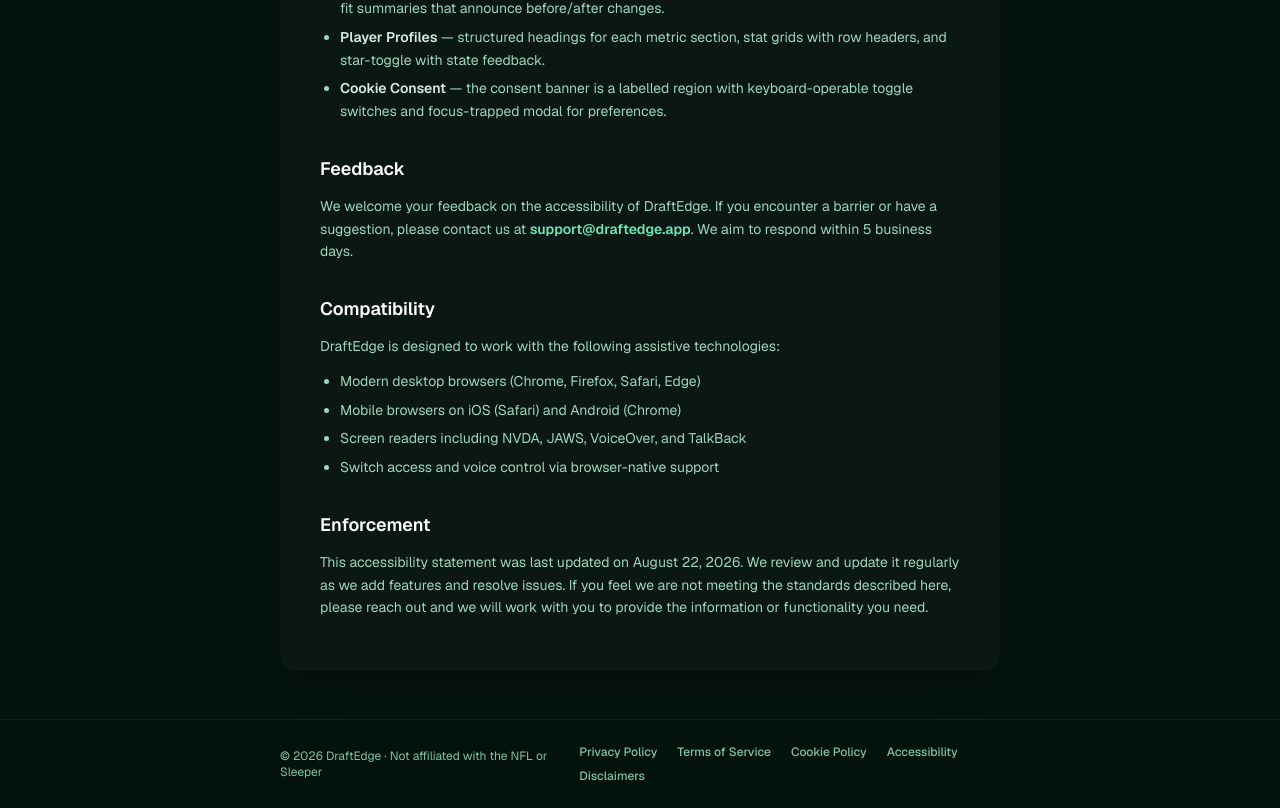
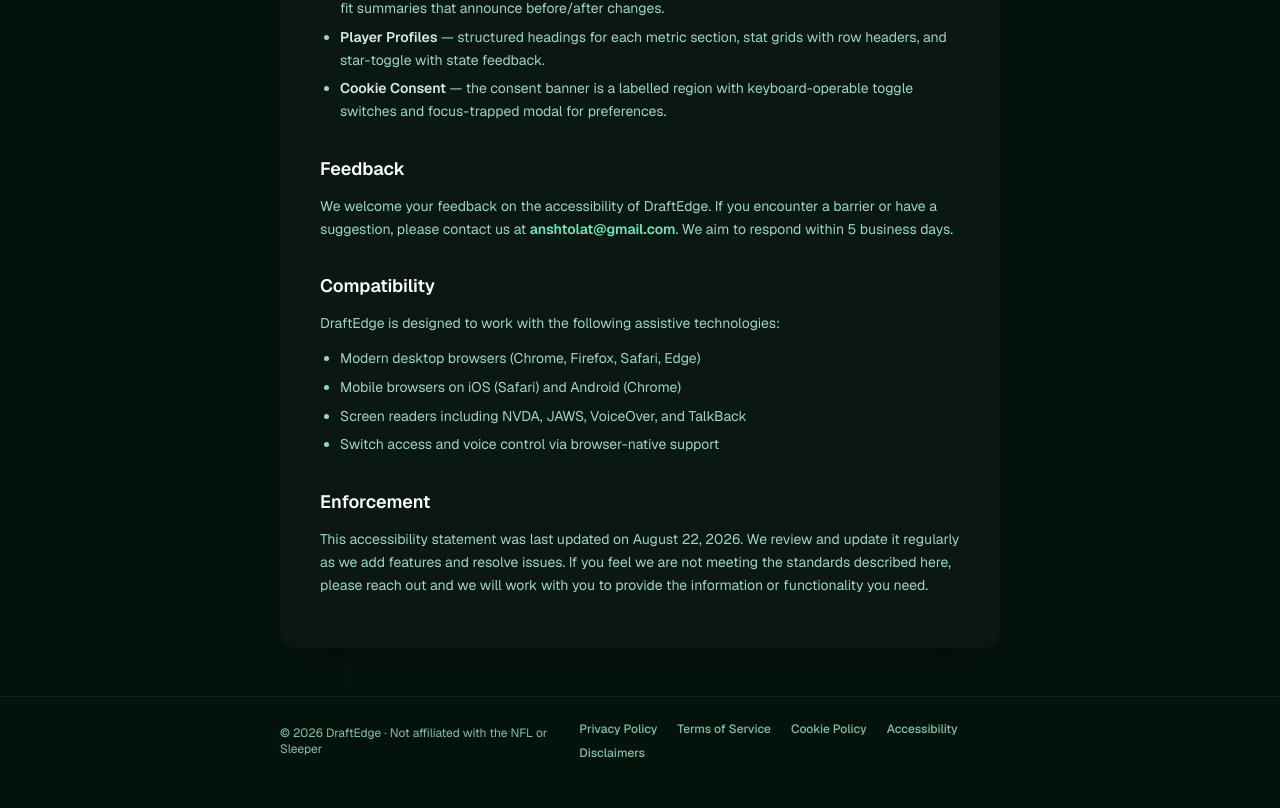
Before and after one commit to DeadPandaCoding/draftedge, a Next.js app: page /accessibility in a window 1280 px wide. Shown: the part 1513-2321 px from the top of the page. After the commit the page ends 2298 px from the top, so only its background shows below. Built offline with nearby package versions, Linux system fonts and the light colour scheme; no server answers.

Commit message:
Update public contact email

```diff
--- a/app/accessibility/page.tsx
+++ b/app/accessibility/page.tsx
@@ -138,10 +138,10 @@ export default function AccessibilityPage() {
         We welcome your feedback on the accessibility of DraftEdge. If you
         encounter a barrier or have a suggestion, please contact us at{" "}
         <a
-          href="mailto:support@draftedge.app"
+          href="mailto:anshtolat@gmail.com"
           className="font-semibold text-emerald-300 hover:underline"
         >
-          support@draftedge.app
+          anshtolat@gmail.com
         </a>
         . We aim to respond within 5 business days.
       </P>
--- a/app/cookies/page.tsx
+++ b/app/cookies/page.tsx
@@ -235,10 +235,10 @@ export default function CookiesPage() {
       <P>
         Questions about this policy? Email{" "}
         <a
-          href="mailto:support@draftedge.app"
+          href="mailto:anshtolat@gmail.com"
           className="font-semibold text-emerald-300 hover:underline"
         >
-          support@draftedge.app
+          anshtolat@gmail.com
         </a>
         .
       </P>
--- a/app/privacy/page.tsx
+++ b/app/privacy/page.tsx
@@ -365,10 +365,10 @@ export default function PrivacyPage() {
       <P>
         To exercise any of these rights, email{" "}
         <a
-          href="mailto:support@draftedge.app"
+          href="mailto:anshtolat@gmail.com"
           className="font-semibold text-emerald-300 hover:underline"
         >
-          support@draftedge.app
+          anshtolat@gmail.com
         </a>
         . We will verify your identity before processing your request and
         respond within 45 days (extendable by an additional 45 days with
@@ -492,10 +492,10 @@ export default function PrivacyPage() {
       <P>
         Questions about this policy, or to exercise any of your rights, email{" "}
         <a
-          href="mailto:support@draftedge.app"
+          href="mailto:anshtolat@gmail.com"
           className="font-semibold text-emerald-300 hover:underline"
         >
-          support@draftedge.app
+          anshtolat@gmail.com
         </a>
         .
       </P>
--- a/app/terms/page.tsx
+++ b/app/terms/page.tsx
@@ -198,10 +198,10 @@ export default function TermsPage() {
       </P>
       <P>To file a takedown notice, send the following to{" "}
         <a
-          href="mailto:support@draftedge.app"
+          href="mailto:anshtolat@gmail.com"
           className="font-semibold text-emerald-300 hover:underline"
         >
-          support@draftedge.app
+          anshtolat@gmail.com
         </a>
         :</P>
       <Ul>
@@ -466,10 +466,10 @@ export default function TermsPage() {
       <P>
         Questions about these Terms? Email{" "}
         <a
-          href="mailto:support@draftedge.app"
+          href="mailto:anshtolat@gmail.com"
           className="font-semibold text-emerald-300 hover:underline"
         >
-          support@draftedge.app
+          anshtolat@gmail.com
         </a>
         .
       </P>
--- a/components/landing.tsx
+++ b/components/landing.tsx
@@ -2,7 +2,6 @@ import Link from "next/link";
 import { BoltIcon } from "@/components/icons";
 import { SiteHeader } from "@/components/ui/header";
 import { DraftBoardMockup } from "@/components/landing/DraftBoardMockup";
-import { NewsletterForm } from "@/components/landing/NewsletterForm";
 import { SmoothScroll } from "@/components/landing/SmoothScroll";
 import { Reveal } from "@/components/ui/reveal";
 import { TextReveal } from "@/components/ui/text-reveal";
@@ -138,19 +137,7 @@ export function LandingPage() {
       {/* ── Footer ──────────────────────────────────────────── */}
       <footer className="relative z-10 mt-auto overflow-hidden border-t border-emerald-400/10 bg-zinc-950/60">
         <div className="relative mx-auto w-full max-w-6xl px-6 py-14">
-          <div className="grid gap-10 md:grid-cols-2 lg:grid-cols-3">
-            {/* Stay Connected */}
-            <div>
-              <h3 className="font-display text-2xl leading-tight tracking-wide text-white">
-                Stay
-                <span className="block">Connected</span>
-              </h3>
-              <p className="mt-3 text-sm leading-relaxed text-zinc-500">
-                Join our newsletter for product updates and draft-day tips.
-              </p>
-              <NewsletterForm />
-            </div>
-
+          <div className="grid gap-10 md:grid-cols-2">
             {/* Quick Links */}
             <div>
               <h4 className="text-sm font-semibold text-white">Quick Links</h4>
@@ -193,8 +180,8 @@ export function LandingPage() {
               <h4 className="text-sm font-semibold text-white">Contact Us</h4>
               <ul className="mt-4 space-y-2.5 text-sm text-zinc-500">
                 <li>
-                  <a href="mailto:support@draftedge.app" className="transition hover:text-white">
-                    support@draftedge.app
+                  <a href="mailto:anshtolat@gmail.com" className="transition hover:text-white">
+                    anshtolat@gmail.com
                   </a>
                 </li>
                 <li>
--- a/components/landing/NewsletterForm.tsx
+++ /dev/null
@@ -1,62 +0,0 @@
-"use client";
-
-import { useState, type FormEvent } from "react";
-import { SendIcon } from "@/components/icons";
-
-const EMAIL_RE = /^[^\s@]+@[^\s@]+\.[^\s@]+$/;
-
-export function NewsletterForm() {
-  const [email, setEmail] = useState("");
-  const [error, setError] = useState("");
-  const [subscribed, setSubscribed] = useState(false);
-
-  function onSubmit(e: FormEvent<HTMLFormElement>) {
-    e.preventDefault();
-    if (!EMAIL_RE.test(email.trim())) {
-      setError("Please enter a valid email address.");
-      return;
-    }
-    setError("");
-    // TODO: send to a newsletter provider (e.g. Buttondown, Resend, Mailchimp).
-    setSubscribed(true);
-  }
-
-  if (subscribed) {
-    return (
-      <p className="mt-4 text-sm font-medium text-emerald-300" role="status">
-        Thanks for subscribing — you&apos;re on the list.
-      </p>
-    );
-  }
-
-  return (
-    <form onSubmit={onSubmit} noValidate className="mt-4">
-      <div className="flex items-center gap-2">
-        <label htmlFor="newsletter-email" className="sr-only">
-          Email address
-        </label>
-        <input
-          id="newsletter-email"
-          type="email"
-          value={email}
-          onChange={(e) => {
-            setEmail(e.target.value);
-            if (error) setError("");
-          }}
-          placeholder="Enter your email"
-          maxLength={254}
-          aria-invalid={Boolean(error)}
-          className="glass-input w-full rounded-full px-4 py-2.5 text-sm text-zinc-100 placeholder-zinc-500 outline-none"
-        />
-        <button
-          type="submit"
-          aria-label="Subscribe to newsletter"
-          className="btn-glass-primary flex h-11 w-11 shrink-0 items-center justify-center rounded-full"
-        >
-          <SendIcon size={16} />
-        </button>
-      </div>
-      {error && <p className="mt-2 text-xs text-rose-300">{error}</p>}
-    </form>
-  );
-}
```
